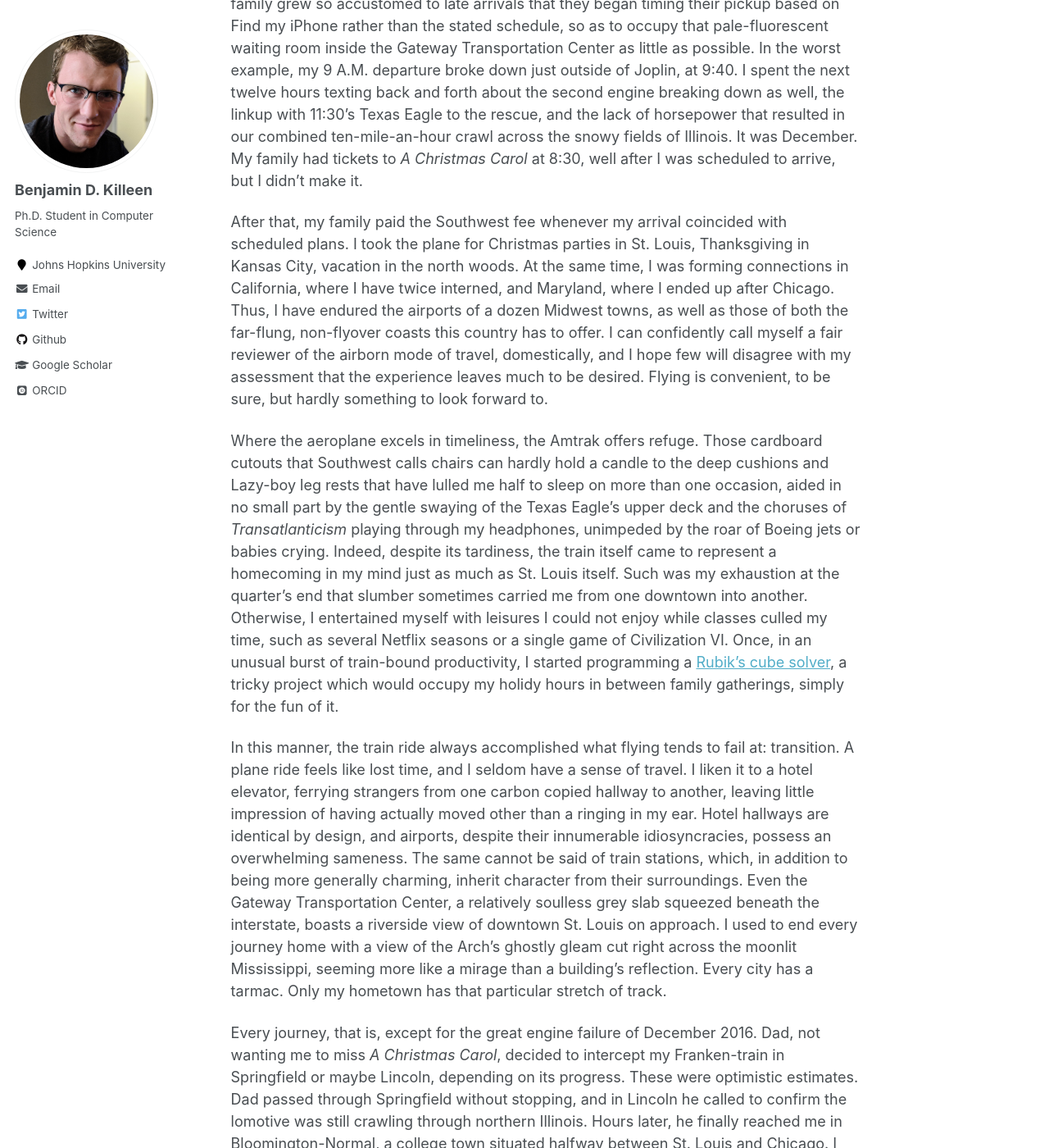
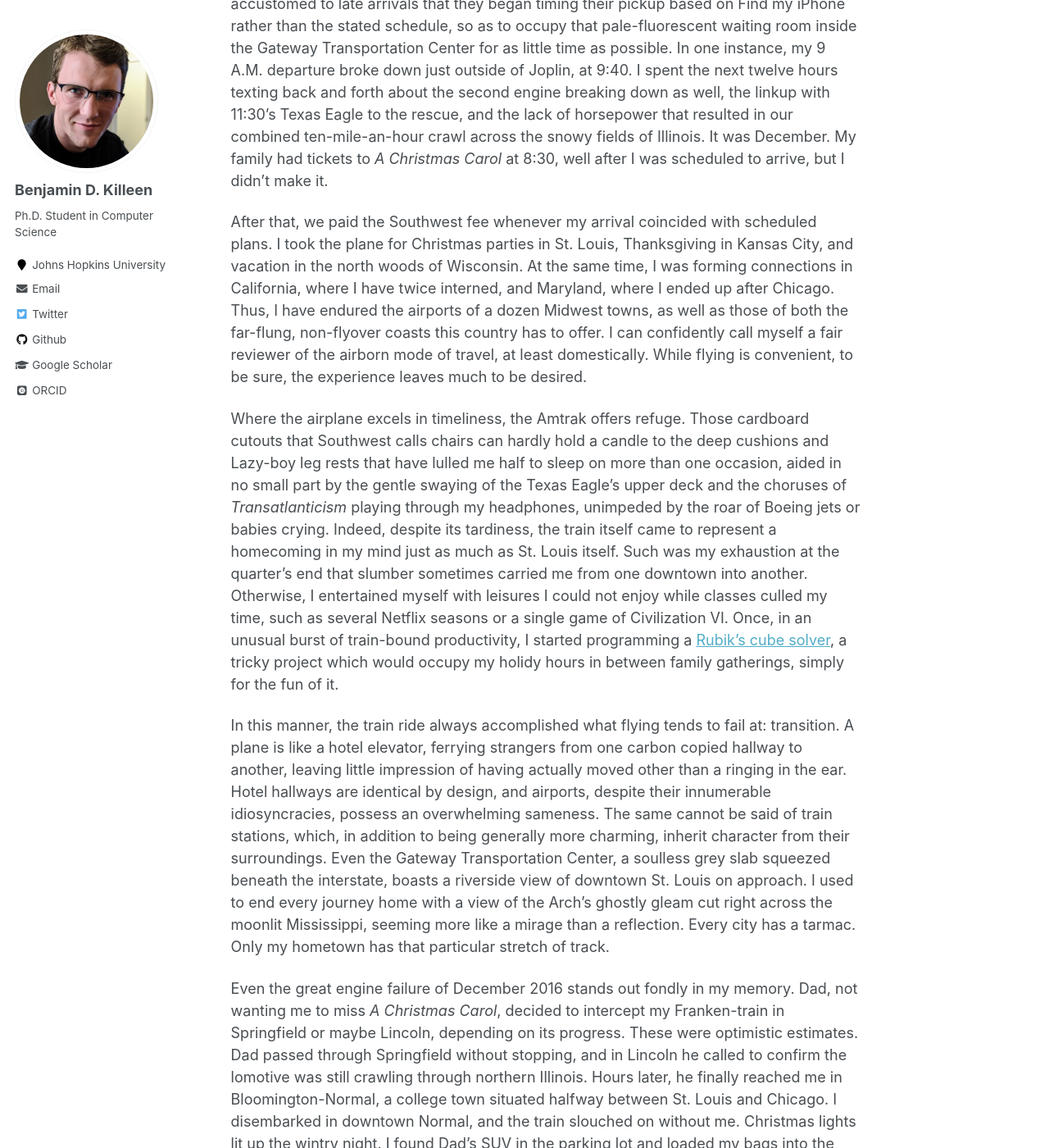
Before and after one commit to benjamindkilleen/benjamindkilleen.github.io, a Jekyll site: the page built from _posts/2021-03-09-how-to-take-the-train.md, in a window 1280 px wide and 1400 px high, scrolled down 598 px. Shown: the whole window at 82% size. Built offline with Jekyll 4.4.1, drawn with Linux system fonts in a browser that asks for light colours; some web fonts are replaced; some of the changed text lies outside the part shown.

Commit message:
final final draft

```diff
--- a/_posts/2021-03-09-how-to-take-the-train.md
+++ b/_posts/2021-03-09-how-to-take-the-train.md
@@ -18,28 +18,27 @@
 I used to take the Amtrak at the end of every quarter. I could have driven, if I owned a car, or
 flown from Midway airport, but the Southwest flight cost \\$138, while a single seat on the Texas
 Eagle, a double-decker corrugated tin snake with polyester blue curtains and no wifi, sold for
-\\$27. It was correspondingly slow. The lone star locomotive never exceeded 90 mph on its southward
-journey, and it ran the risk of breaking down or sharing track with sluggish freight trains, which
-for arcane reasons actually had priority over passenger rail. Over my four years in Chicago, I
-experienced numerous such delays. In fact, my family grew so accustomed to late arrivals that they
-began timing their pickup based on Find my iPhone rather than the stated schedule, so as to occupy
-that pale-fluorescent waiting room inside the Gateway Transportation Center as little as
-possible. In the worst example, my 9 A.M. departure broke down just outside of Joplin, at 9:40. I
+\\$27. It was a slow ride. The lone star locomotive never exceeded 90 mph on its southward journey,
+and it ran the risk of breaking down or sharing track with sluggish freight trains, which for
+arcane reasons actually had priority over passenger rail. Over my four years in Chicago, I
+experienced numerous delays. In fact, my family grew so accustomed to late arrivals that they began
+timing their pickup based on Find my iPhone rather than the stated schedule, so as to occupy that
+pale-fluorescent waiting room inside the Gateway Transportation Center for as little time as
+possible. In one instance, my 9 A.M. departure broke down just outside of Joplin, at 9:40. I
 spent the next twelve hours texting back and forth about the second engine breaking down as well,
 the linkup with 11:30's Texas Eagle to the rescue, and the lack of horsepower that resulted in our
 combined ten-mile-an-hour crawl across the snowy fields of Illinois. It was December. My family had
 tickets to *A Christmas Carol* at 8:30, well after I was scheduled to arrive, but I didn't make it.
 
-After that, my family paid the Southwest fee whenever my arrival coincided with scheduled plans. I
-took the plane for Christmas parties in St. Louis, Thanksgiving in Kansas City, vacation in the
-north woods. At the same time, I was forming connections in California, where I have twice
-interned, and Maryland, where I ended up after Chicago. Thus, I have endured the airports of a
-dozen Midwest towns, as well as those of both the far-flung, non-flyover coasts this country has to
-offer. I can confidently call myself a fair reviewer of the airborn mode of travel, domestically,
-and I hope few will disagree with my assessment that the experience leaves much to be
-desired. Flying is convenient, to be sure, but hardly something to look forward to.
+After that, we paid the Southwest fee whenever my arrival coincided with scheduled plans. I took
+the plane for Christmas parties in St. Louis, Thanksgiving in Kansas City, and vacation in the
+north woods of Wisconsin. At the same time, I was forming connections in California, where I have
+twice interned, and Maryland, where I ended up after Chicago. Thus, I have endured the airports of
+a dozen Midwest towns, as well as those of both the far-flung, non-flyover coasts this country has
+to offer. I can confidently call myself a fair reviewer of the airborn mode of travel, at least
+domestically. While flying is convenient, to be sure, the experience leaves much to be desired.
 
-Where the aeroplane excels in timeliness, the Amtrak offers refuge. Those cardboard cutouts that
+Where the airplane excels in timeliness, the Amtrak offers refuge. Those cardboard cutouts that
 Southwest calls chairs can hardly hold a candle to the deep cushions and Lazy-boy leg rests that
 have lulled me half to sleep on more than one occasion, aided in no small part by the gentle
 swaying of the Texas Eagle's upper deck and the choruses of *Transatlanticism* playing through my
@@ -53,18 +52,17 @@
 occupy my holidy hours in between family gatherings, simply for the fun of it.
 
 In this manner, the train ride always accomplished what flying tends to fail at: transition. A
-plane ride feels like lost time, and I seldom have a sense of travel. I liken it to a hotel
-elevator, ferrying strangers from one carbon copied hallway to another, leaving little impression
-of having actually moved other than a ringing in my ear. Hotel hallways are identical by design,
-and airports, despite their innumerable idiosyncracies, possess an overwhelming sameness. The same
-cannot be said of train stations, which, in addition to being more generally charming, inherit
-character from their surroundings. Even the Gateway Transportation Center, a relatively soulless
-grey slab squeezed beneath the interstate, boasts a riverside view of downtown St. Louis on
-approach. I used to end every journey home with a view of the Arch's ghostly gleam cut right across
-the moonlit Mississippi, seeming more like a mirage than a building's reflection. Every city has a
-tarmac. Only my hometown has that particular stretch of track.
+plane is like a hotel elevator, ferrying strangers from one carbon copied hallway to another,
+leaving little impression of having actually moved other than a ringing in the ear. Hotel hallways
+are identical by design, and airports, despite their innumerable idiosyncracies, possess an
+overwhelming sameness. The same cannot be said of train stations, which, in addition to being
+generally more charming, inherit character from their surroundings. Even the Gateway Transportation
+Center, a soulless grey slab squeezed beneath the interstate, boasts a riverside view of downtown
+St. Louis on approach. I used to end every journey home with a view of the Arch's ghostly gleam cut
+right across the moonlit Mississippi, seeming more like a mirage than a reflection. Every city has
+a tarmac. Only my hometown has that particular stretch of track.
 
-Every journey, that is, except for the great engine failure of December 2016. Dad, not wanting me
+Even the great engine failure of December 2016 stands out fondly in my memory. Dad, not wanting me
 to miss *A Christmas Carol*, decided to intercept my Franken-train in Springfield or maybe Lincoln,
 depending on its progress. These were optimistic estimates. Dad passed through Springfield without
 stopping, and in Lincoln he called to confirm the lomotive was still crawling through northern
@@ -74,5 +72,5 @@
 bags into the trunk. The two of us exchanged a warm hug. By then, we had no hope of making the
 play, so Dad looked up an Irish pub on Apple Maps and bought me dinner. I devoured it
 hungrily. Then we drove the whole way home, catching up on politics, extended family, and the
-latest television drama while just outside, the endless snow-covered cornfields swallowed up the
+latest television drama while just outside the endless snow-covered cornfields swallowed up the
 nighttime highway's scattered light and faded toward the flat horizon.
```
